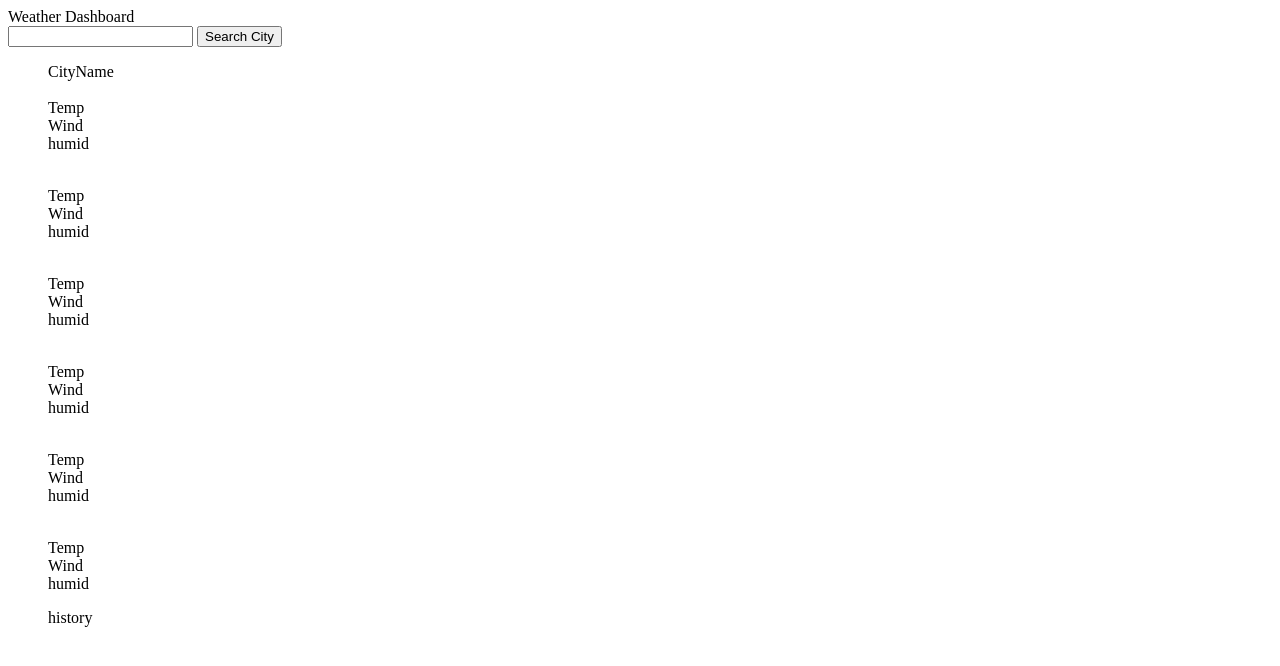
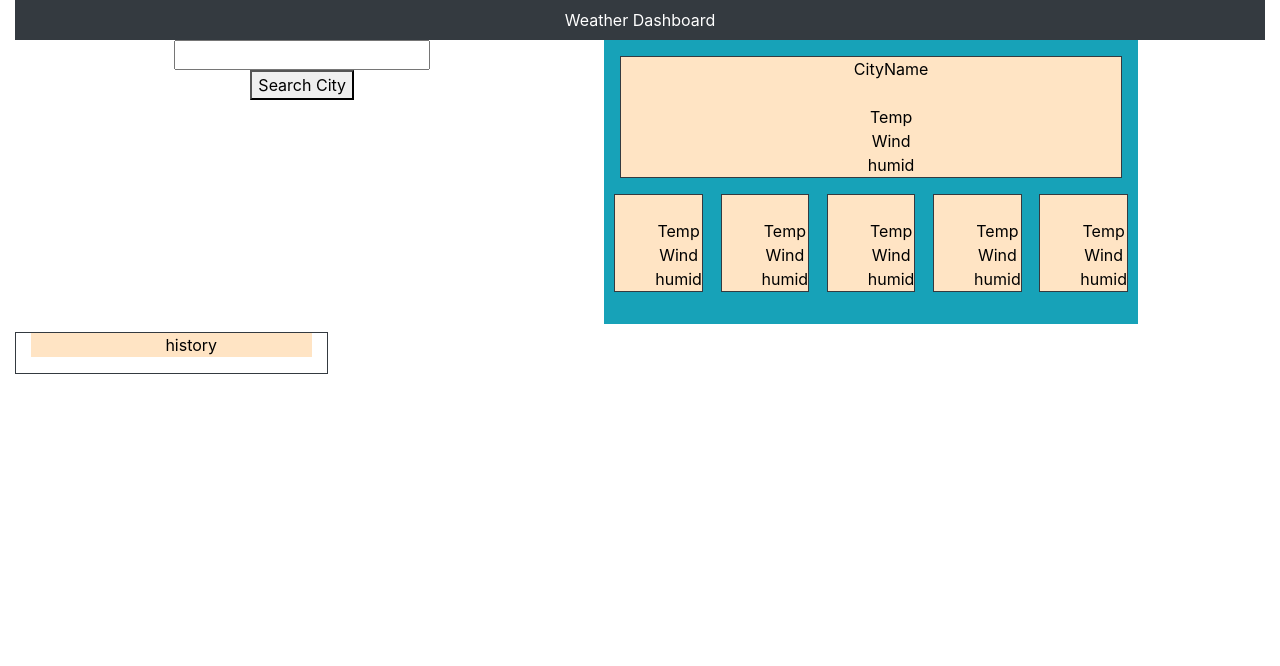
Before and after one commit to shadowfre4k/weather-Dashboard, a plain HTML site: page index.html in a window 1280 px wide. Drawn offline with nearby package versions, Linux system fonts and the light colour scheme.

Commit message:
tried to at some css in 15 minutes , didn't work out

```diff
--- a/assets/css/styles.css
+++ b/assets/css/styles.css
@@ -1,3 +1,18 @@
+* {
+  text-align: center;
+  justify-content: space-evenly;
+}
+
+header {
+  color: white;
+}
+
 ul {
+  color: black;
+  background-color: bisque;
   list-style: none;
 }
+
+li {
+  text-align: center;
+}
--- a/assets/js/script.js
+++ b/assets/js/script.js
@@ -19,6 +19,7 @@ var buttonClickHandler = function (event) {
   // passes city name that was typed into the function
   if (cityName) {
     fetchCityLatLon(cityName);
+    console.log(cityName);
     addHistory(cityName);
   }
 };
@@ -63,13 +64,14 @@ var fetchForecast = function (lat, lon) {
           "@2x.png";
         //locates temperature and  put on page
         var tempEl = document.querySelector("#day-" + [i] + "cityTemp");
-        tempEl.innerHTML = (data.list[i].main.temp - 273.15) * (9 / 5) + 32;
+        tempEl.innerHTML =
+          "Temperature:" + (data.list[i].main.temp - 273.15) * (9 / 5) + 32;
         //locates wind and  put on page
         var windEl = document.querySelector("#day-" + [i] + "cityWind");
-        windEl.innerHTML = data.list[i].wind.speed * 2.237;
+        windEl.innerHTML = "Wind Speed:" + data.list[i].wind.speed * 2.237;
         //locates humidity and  put on page
         var humidEl = document.querySelector("#day-" + [i] + "cityHumid");
-        humidEl.innerHTML = data.list[i].main.humidity;
+        humidEl.innerHTML = "Humidity:" + data.list[i].main.humidity;
       }
     });
   });
--- a/index.html
+++ b/index.html
@@ -5,18 +5,33 @@
     <meta http-equiv="X-UA-Compatible" content="IE=edge" />
     <meta name="viewport" content="width=device-width, initial-scale=1.0" />
     <title>Document</title>
+    <link
+      rel="stylesheet"
+      href="https://cdn.jsdelivr.net/npm/bootstrap@4.3.1/dist/css/bootstrap.min.css"
+      integrity="sha384-ggOyR0iXCbMQv3Xipma34MD+dH/1fQ784/j6cY/iJTQUOhcWr7x9JvoRxT2MZw1T"
+      crossorigin="anonymous"
+    />
+
     <link rel="stylesheet" href="./assets/css/styles.css" />
   </head>
-  <body class="container">
-    <header>Weather Dashboard</header>
-    <aside>
+
+  <!-- Body -->
+
+  <body class="container-fluid">
+    <!--  header   -->
+
+    <header class="navbar navbar-dark bg-dark justify-content-center">
+      Weather Dashboard
+    </header>
+    <div class="row">
+      <aside class="col-3 justify-content-center">
         <input />
         <button id="searchBtn">Search City</button>
       </aside>
 
-    <section>
+      <section class="col-5 p-3 mb-2 bg-info text-white">
         <span>
-        <ul>
+          <ul class="border border-dark">
             <li id="cityName">CityName</li>
             <img id="day-0cityCloud" />
             <li id="day-0cityTemp">Temp</li>
@@ -25,36 +40,36 @@
           </ul>
         </span>
 
-      <span>
-        <ul>
+        <span class="row justify-content-around">
+          <ul class="border border-dark">
             <img id="day-1cityCloud" />
             <li id="day-1cityTemp">Temp</li>
             <li id="day-1cityWind">Wind</li>
             <li id="day-1cityHumid">humid</li>
           </ul>
 
-        <ul>
+          <ul class="border border-dark">
             <img id="day-2cityCloud" />
             <li id="day-2cityTemp">Temp</li>
             <li id="day-2cityWind">Wind</li>
             <li id="day-2cityHumid">humid</li>
           </ul>
 
-        <ul>
+          <ul class="border border-dark">
             <img id="day-3cityCloud" />
             <li id="day-3cityTemp">Temp</li>
             <li id="day-3cityWind">Wind</li>
             <li id="day-3cityHumid">humid</li>
           </ul>
 
-        <ul>
+          <ul class="border border-dark">
             <img id="day-4cityCloud" />
             <li id="day-4cityTemp">Temp</li>
             <li id="day-4cityWind">Wind</li>
             <li id="day-4cityHumid">humid</li>
           </ul>
 
-        <ul>
+          <ul class="border border-dark">
             <img id="day-5cityCloud" />
             <li id="day-5cityTemp">Temp</li>
             <li id="day-5cityWind">Wind</li>
@@ -62,8 +77,8 @@
           </ul>
         </span>
       </section>
-
-    <section>
+    </div>
+    <section class="border border-dark col-3">
       <ul id="history">
         history
       </ul>
```
Lines whose indentation alone changed are shown as unchanged.
